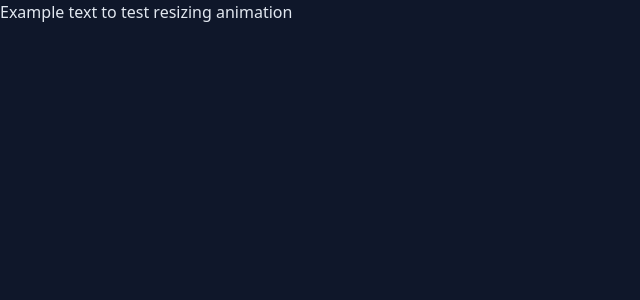
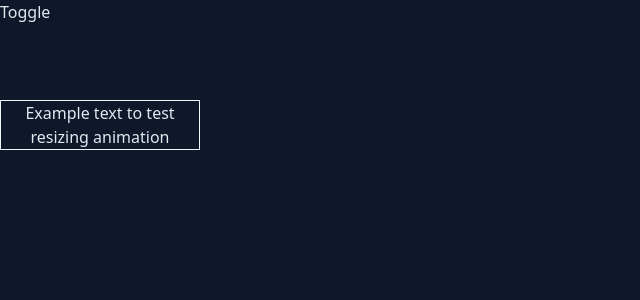
Before and after one commit to sitownle/personal-site, a Next.js app: page /experimental/auto-resize in a window 1280 px wide. Shown: the top 300 px of the page, without its empty margins (0-640 px from the left). Built offline with nearby package versions, Linux system fonts and the light colour scheme.

Commit message:
first version of useAutoResize - both horizontal directions

```diff
--- a/pages/experimental/auto-resize.js
+++ b/pages/experimental/auto-resize.js
@@ -1,6 +1,47 @@
 import Head from "next/head";
+import { useState, useRef } from "react";
 
 const AutoResize = () => {
+  const [toggle, targ] = useAutoResize("width");
+
+  function useAutoResize(orientation) {
+    const [isExpanded, setIsExpanded] = useState(true);
+    const targ = useRef();
+    const expandedW = useRef(0);
+    //console.log(targ);
+
+    function toggle() {
+      if (targ.current) {
+        targ.current.style.transition = "all 0.25s linear";
+        if (isExpanded) {
+          console.log(targ.current.offsetWidth);
+          expandedW.current = targ.current.offsetWidth;
+          targ.current.style.width = 0;
+          //targ.current.style.left = expandedW.current.toString() + "px"; //"200px";
+          setIsExpanded(false);
+        } else {
+          //console.log(expandedW.current);
+          targ.current.style.width = expandedW.current.toString() + "px";
+          //targ.current.style.left = "0px";
+          setIsExpanded(true);
+        }
+      }
+      return;
+    }
+
+    let o = orientation.toLowerCase();
+    if (o == "width" || o == "horizontal") {
+      return [toggle, targ];
+    }
+    if (o == "height" || o == "vertical") {
+      return [toggle, targ];
+    }
+
+    throw new Error(
+      "INVALID ORIENTATION ERROR: Orientation must be 'width', 'height', 'horizontal', or 'vertical'"
+    );
+  }
+
   return (
     <>
       <Head>
@@ -12,10 +53,18 @@ const AutoResize = () => {
         <meta name="viewport" content="width=device-width, initial-scale=1" />
         <link rel="icon" href="/favicon.ico" />
       </Head>
-      <div className="min-h-[100vh] w-full bg-slate-900 text-slate-200 flex flex-row">
-        <div className="w-1/4 flex flex-col gap-4">
+      <div className="min-h-[100vh] w-full bg-slate-900 text-slate-200">
+        {" "}
+        {/*flex flex-row items-center">*/}
+        <div
+          id="TARGET"
+          ref={targ}
+          //style={{ transition: "width 0.25s linear" }}
+          className="absolute top-[100px] w-[200px] h-[50px] flex flex-col gap-4 border border-slate-100 text-center overflow-hidden"
+        >
           {"Example text to test resizing animation"}
         </div>
+        <button onClick={toggle}>{"Toggle"}</button>
       </div>
     </>
   );
```
